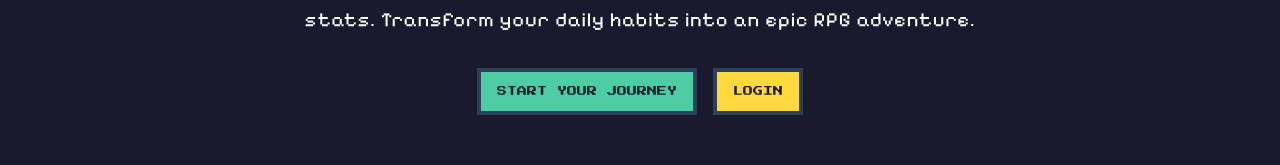
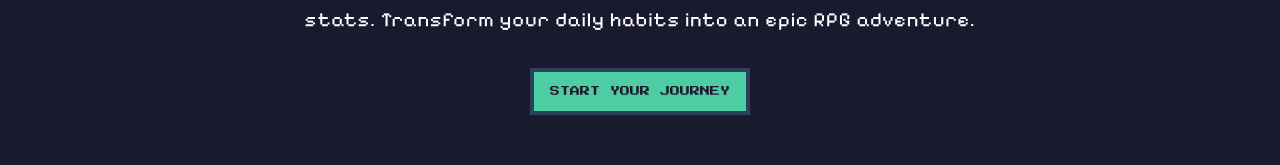
Before and after one commit to hpatel-27/arise, a React (Vite) app in the folder frontend/: page / in a window 1280 px wide. Shown: the part 219-384 px from the top of the page. Built offline with nearby package versions, Linux system fonts and the light colour scheme; no server answers.

Commit message:
feat: discard duplicate login button

```diff
--- a/frontend/src/pages/Landing.jsx
+++ b/frontend/src/pages/Landing.jsx
@@ -25,9 +25,6 @@ export default function Landing() {
           <div className="flex gap-4 justify-center">
             <Link to="/register">
               <Button variant="primary">Start Your Journey</Button>
-            </Link>
-            <Link to="/login">
-              <Button variant="accent">Login</Button>
             </Link>
           </div>
         </section>
```
